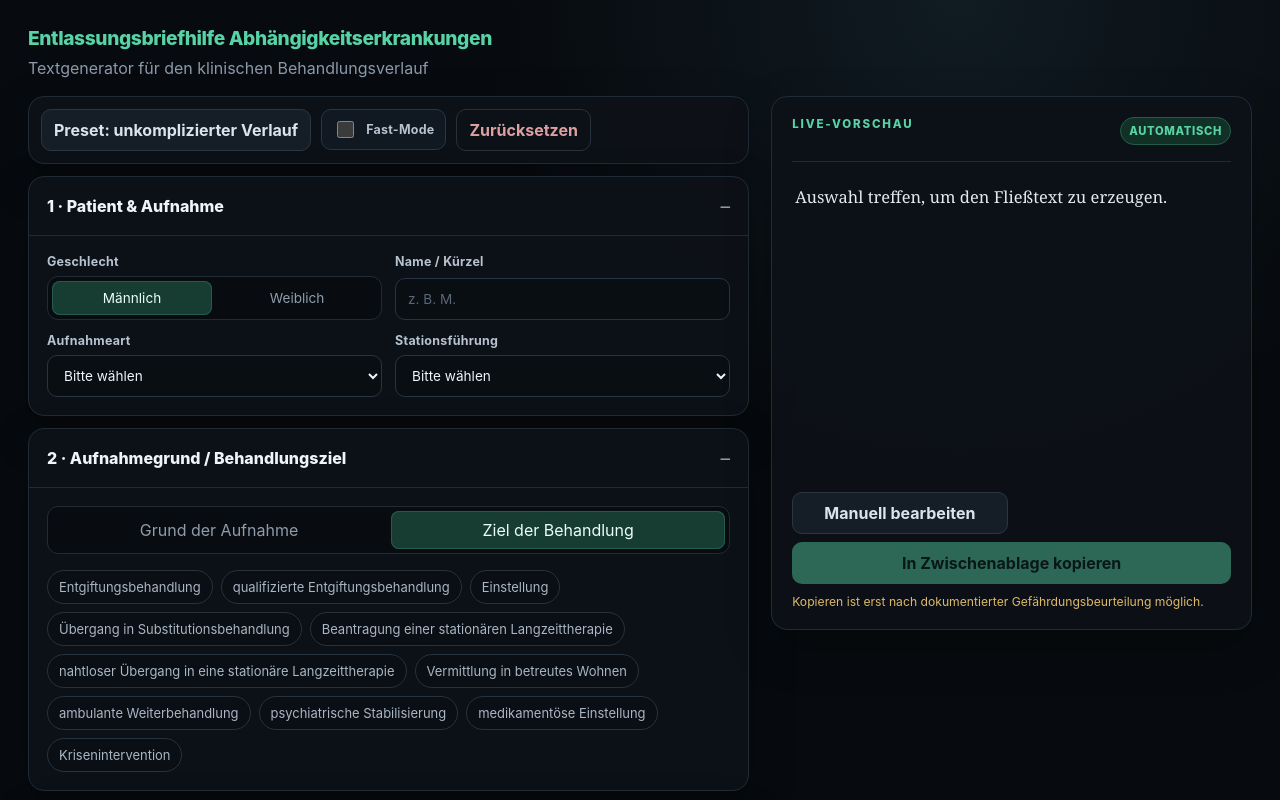
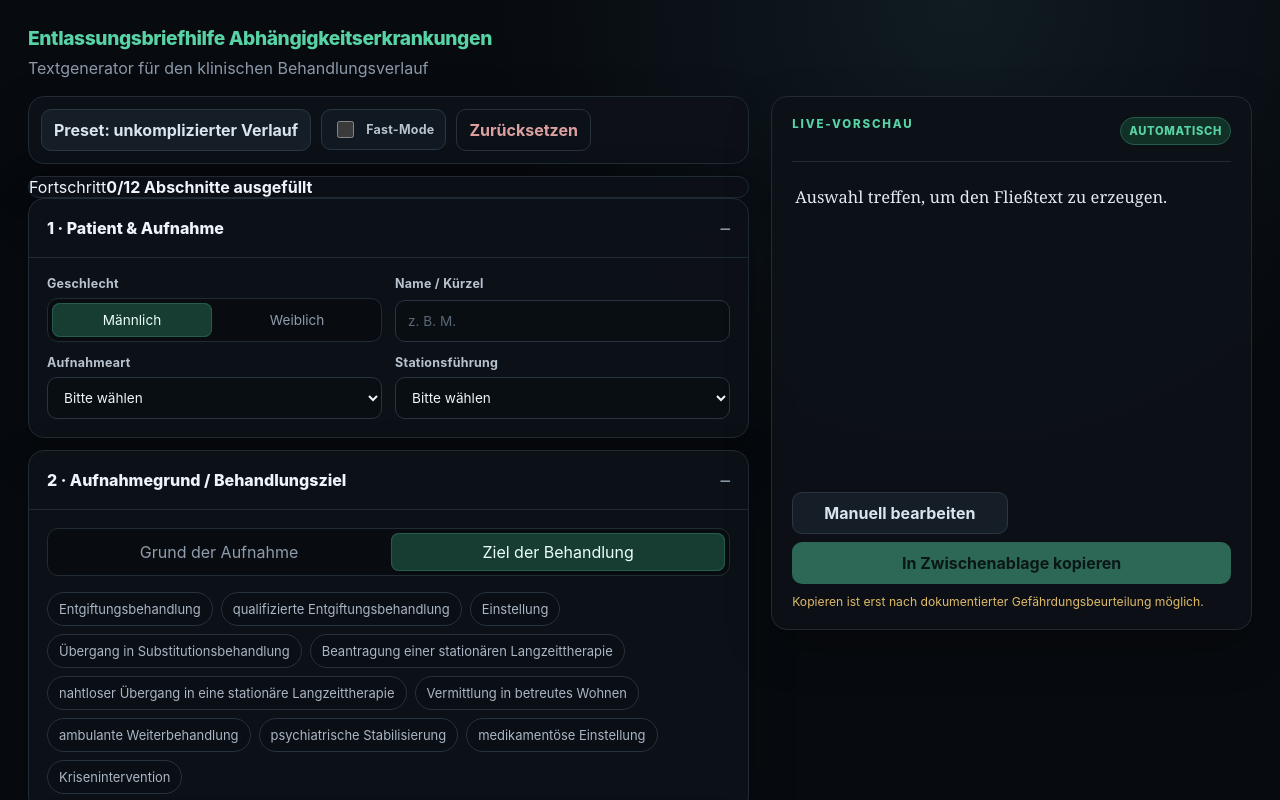
Before and after one commit to gentianlb/eb_sucht, a React (Vite) app: page / in a window 1280 px wide. Shown: the top 800 px of the page. Built offline with nearby package versions, Linux system fonts and the light colour scheme.

Commit message:
Add progress indicator and repeatable capillary blood fields

```diff
--- a/src/App.tsx
+++ b/src/App.tsx
@@ -129,6 +129,37 @@ function App() {
   const text = manualMode ? manualText : generated;
   const safetyComplete = form.safety.length > 0 || form.safetyOther.trim().length > 0;
 
+  const completedSections = useMemo(() => {
+    const sections = [
+      Boolean(form.name.trim() && form.admissionMode && form.wardType),
+      form.intakeMode === 'reason' ? Boolean(form.admissionReason.trim()) : form.treatmentGoals.length > 0,
+      Boolean(
+        form.urineStatus ||
+        (form.aakEnabled && form.aak.trim()) ||
+        (form.capillaryBloodEnabled && form.capillaryBloodSubstances.some((value) => value.trim())),
+      ),
+      Boolean(form.withdrawalSeverity || form.withdrawalSymptoms.length || form.withdrawalOther.trim()),
+      Boolean(
+        form.detoxMedication.length ||
+        form.detoxMedicationOther.trim() ||
+        form.additionalMedication.some((med) => med.name.trim()) ||
+        form.priorMedication.some((med) => med.name.trim()) ||
+        (form.transferEnabled && form.transferFrom && form.transferTo),
+      ),
+      Boolean(form.wardBehavior.length || form.wardBehaviorOther.trim()),
+      Boolean(form.groups.length || form.groupParticipation),
+      Boolean(form.therapeuticMeasures.length || form.therapeuticMeasuresOther.trim()),
+      Boolean(form.outcomes.length || form.outcomesOther.trim()),
+      Boolean(form.dischargeDate || form.dischargeType),
+      Boolean(form.safety.length || form.safetyOther.trim() || form.opioidToleranceWarning),
+      Boolean(form.followUp.length || form.followUpOther.trim() || form.followUpDate),
+    ];
+
+    return sections.filter(Boolean).length;
+  }, [form]);
+
+  const progressPercent = Math.round((completedSections / 12) * 100);
+
   const patch = <K extends keyof FormState>(key: K, value: FormState[K]) =>
     setForm((prev) => ({ ...prev, [key]: value }));
 
@@ -192,6 +223,18 @@ function App() {
   const removePrior = (id: string) =>
     patch('priorMedication', form.priorMedication.filter((m) => m.id !== id));
 
+  const addCapillarySubstance = () =>
+    patch('capillaryBloodSubstances', [...form.capillaryBloodSubstances, '']);
+  const updateCapillarySubstance = (index: number, value: string) =>
+    patch(
+      'capillaryBloodSubstances',
+      form.capillaryBloodSubstances.map((item, itemIndex) => (itemIndex === index ? value : item)),
+    );
+  const removeCapillarySubstance = (index: number) => {
+    const next = form.capillaryBloodSubstances.filter((_, itemIndex) => itemIndex !== index);
+    patch('capillaryBloodSubstances', next.length ? next : ['']);
+  };
+
   const sectionProps = (id: string, defaultOpen = false) => ({
     id,
     fastMode,
@@ -225,6 +268,16 @@ function App() {
               <span>Fast-Mode</span>
             </label>
             <button className="ghost danger" type="button" onClick={reset}>Zurücksetzen</button>
+          </div>
+
+          <div className="progress-panel panel" aria-label="Ausfüllfortschritt">
+            <div className="progress-copy">
+              <span>Fortschritt</span>
+              <strong>{completedSections}/12 Abschnitte ausgefüllt</strong>
+            </div>
+            <div className="progress-track" aria-hidden="true">
+              <div className="progress-fill" style={{ width: `${progressPercent}%` }} />
+            </div>
           </div>
 
           <Section title="1 · Patient & Aufnahme" {...sectionProps('patient', true)}>
@@ -302,10 +355,31 @@ function App() {
               <span>Kapillarblut ergänzen</span>
             </label>
             {form.capillaryBloodEnabled && (
-              <label>
-                <span>Nachgewiesene Substanz</span>
-                <input value={form.capillaryBloodSubstance} onChange={(e) => patch('capillaryBloodSubstance', e.target.value)} placeholder="Droge einfügen" />
-              </label>
+              <div className="subpanel">
+                <div className="repeater-head">
+                  <span className="field-title">Nachgewiesene Substanzen</span>
+                  <button type="button" className="small-button" onClick={addCapillarySubstance}>+ weitere Substanz</button>
+                </div>
+                {form.capillaryBloodSubstances.map((substance, index) => (
+                  <div className="capillary-repeater" key={index}>
+                    <input
+                      value={substance}
+                      onChange={(e) => updateCapillarySubstance(index, e.target.value)}
+                      placeholder="Droge einfügen"
+                    />
+                    {form.capillaryBloodSubstances.length > 1 && (
+                      <button
+                        type="button"
+                        className="icon-button"
+                        aria-label="Substanz entfernen"
+                        onClick={() => removeCapillarySubstance(index)}
+                      >
+                        ×
+                      </button>
+                    )}
+                  </div>
+                ))}
+              </div>
             )}
           </Section>
 
```
